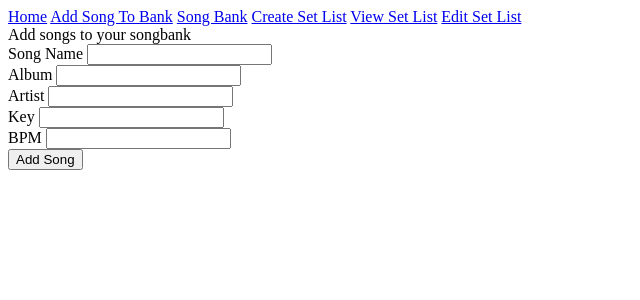
After one commit to mooncoolio/SIFA-Project-1, a Flask app: page /addsong in a window 1280 px wide. The commit adds this page. Shown: the top 300 px of the page, without its empty margins (0-640 px from the left). Run offline with Flask 2, Linux system fonts and the light colour scheme.

Commit message:
Adding Song Bank to application

```diff
--- /dev/null
+++ b/setlist-app/application/forms.py
@@ -0,0 +1,37 @@
+from flask_wtf import FlaskForm
+from wtforms import StringField, IntegerField, SubmitField
+from wtforms.validators import DataRequired, Length
+
+#creating a back end form to allow for song details to be input
+class SongForm(FlaskForm):
+	song_name = StringField('Song Name',
+                validators = [
+                        DataRequired(),
+                        Length(min=2, max=100)
+                ]
+        )
+	song_album = StringField('Album',
+                validators = [
+                        DataRequired(),
+                        Length(min=2, max=100)
+                ]
+        )
+	song_artist = StringField('Artist',
+                validators = [
+                        DataRequired(),
+                        Length(min=2, max=100)
+                ]
+        )
+	song_key = StringField('Key',
+                validators = [
+                        DataRequired(),
+                        Length(min=2, max=10)
+                ]
+        )
+	song_bpm = IntegerField('BPM',
+                validators = [
+                        DataRequired(),
+                ]
+        )
+
+	submit = SubmitField('Add Song')
--- a/setlist-app/application/routes.py
+++ b/setlist-app/application/routes.py
@@ -1,43 +1,55 @@
 # import render_template function from the flask module
-from flask import render_template
+from flask import render_template, url_for, redirect
 # import the app object from the ./application/__init__.py
-from application import app
-
-
-#test data for app
-testData = [
-    {
-        "song": {"name":"Running (Disclosure Remix)", "album":"Settle", "artist": "Jessie Ware", "key": "Em", "bpm": "125" },
-        "set_list":"One for the boyos",
-    },
-    {
-        "song": {"name":"Your Love Will Set You Free", "album":"Our Love", "artist": "Caribou", "key": "Cm", "bpm": "125" },
-        "set_list":"One for the boyos",
-    },
-    {
-        "song": {"name":"Darko (Booka's Funk da Funk mix)", "album":"Azuli Presents: Space: Ibiza 2007", "artist": "Booka Shade", "key": "Fm", "bpm": "125" },
-        "set_list":"One for the boyos",
-    }
-
-]
+from application import app, db
+# importing Songs and SetList Class from models.py
+from application.models import Songs, SetList
+# importing song form from forms.py
+from application.forms import SongForm
 
 
 
 
-# define routes for /,  /home, /create, /view & /edit  this function will be called when these are accessed
+
+
+# define routes for /,  /home, /songbank, /create, /view & /edit  this function will be called when these are accessed
 @app.route('/')
 @app.route('/home')
 def home():
- return render_template('home.html', title='Home')
+	return render_template('home.html', title='Home')
+
+@app.route('/songbank')
+def songbank():
+	songData = Songs.query.all()
+	return render_template('songbank.html', title='Song Bank', songs=songData)
+
+
+@app.route('/addsong', methods=['GET', 'POST'])
+def addsong():
+	form = SongForm()
+	if form.validate_on_submit():
+		songData = Songs(
+			song_name = form.song_name.data,
+			song_album = form.song_album.data,
+			song_artist = form.song_artist.data,
+			song_key = form.song_key.data,
+			song_bpm = form.song_bpm.data
+		)
+		db.session.add(songData)
+		db.session.commit()
+		return redirect(url_for('songbank'))
+	else:
+		print(form.errors)
+	return render_template('addsong.html', title='Add Song', form=form)
 
 @app.route('/create')
 def create():
- return render_template('create.html', title='Create')
+	return render_template('create.html', title='Create')
 
 @app.route('/view')
 def view():
- return render_template('view.html', title='View', posts=testData)
+	return render_template('view.html', title='View')
 
 @app.route('/edit')
 def edit():
- return render_template('edit.html', title='Edit')
+	return render_template('edit.html', title='Edit')
--- /dev/null
+++ b/setlist-app/application/templates/addsong.html
@@ -0,0 +1,26 @@
+{% extends "layout.html" %}
+{% block body_content %}
+<br>
+<p1>Add songs to your songbank</p1>
+        <div class='form'>
+                <form method='POST' action=''>
+                {{ form.hidden_tag() }}
+                {{ form.song_name.label }}
+                {{ form.song_name }}
+                <br>
+                {{ form.song_album.label }}
+                {{ form.song_album }}
+                <br>
+                {{ form.song_artist.label }}
+                {{ form.song_artist }}
+                <br>
+                {{ form.song_key.label }}
+                {{ form.song_key }}
+                <br>
+                {{ form.song_bpm.label }}
+                {{ form.song_bpm }}
+                <br>
+                {{ form.submit }}
+                </form>
+                </div>
+{% endblock %}
--- a/setlist-app/application/templates/layout.html
+++ b/setlist-app/application/templates/layout.html
@@ -5,6 +5,8 @@
 </head>
 <body>
 			<a href="{{ url_for('home') }}">Home</a>
+			<a href="{{ url_for('addsong') }}">Add Song To Bank</a>
+			<a href="{{ url_for('songbank') }}">Song Bank</a>
 			<a href="{{ url_for('create') }}">Create Set List</a>
 			<a href="{{ url_for('view') }}">View Set List</a>
 			<a href="{{ url_for('edit') }}">Edit Set List</a>
--- a/setlist-app/create.py
+++ b/setlist-app/create.py
@@ -1,4 +1,5 @@
 from application import db
 from application.models import Songs, SetList
 
+db.drop_all()
 db.create_all()
--- a/setlist-app/requirements.txt
+++ b/setlist-app/requirements.txt
@@ -2,3 +2,5 @@ Flask==1.1.2
 Jinja2==2.11.2
 Flask-SQLAlchemy==2.4.4
 SQLAlchemy==1.3.18
+Flask-WTF==0.14.3
+WTForms==2.3.3
```
Also changed, not shown: setlist-app/application/__init__.py (+7 -0 lines), setlist-app/application/models.py (+14 -8 lines), setlist-app/application/templates/songbank.html (added, +14 -0 lines).
